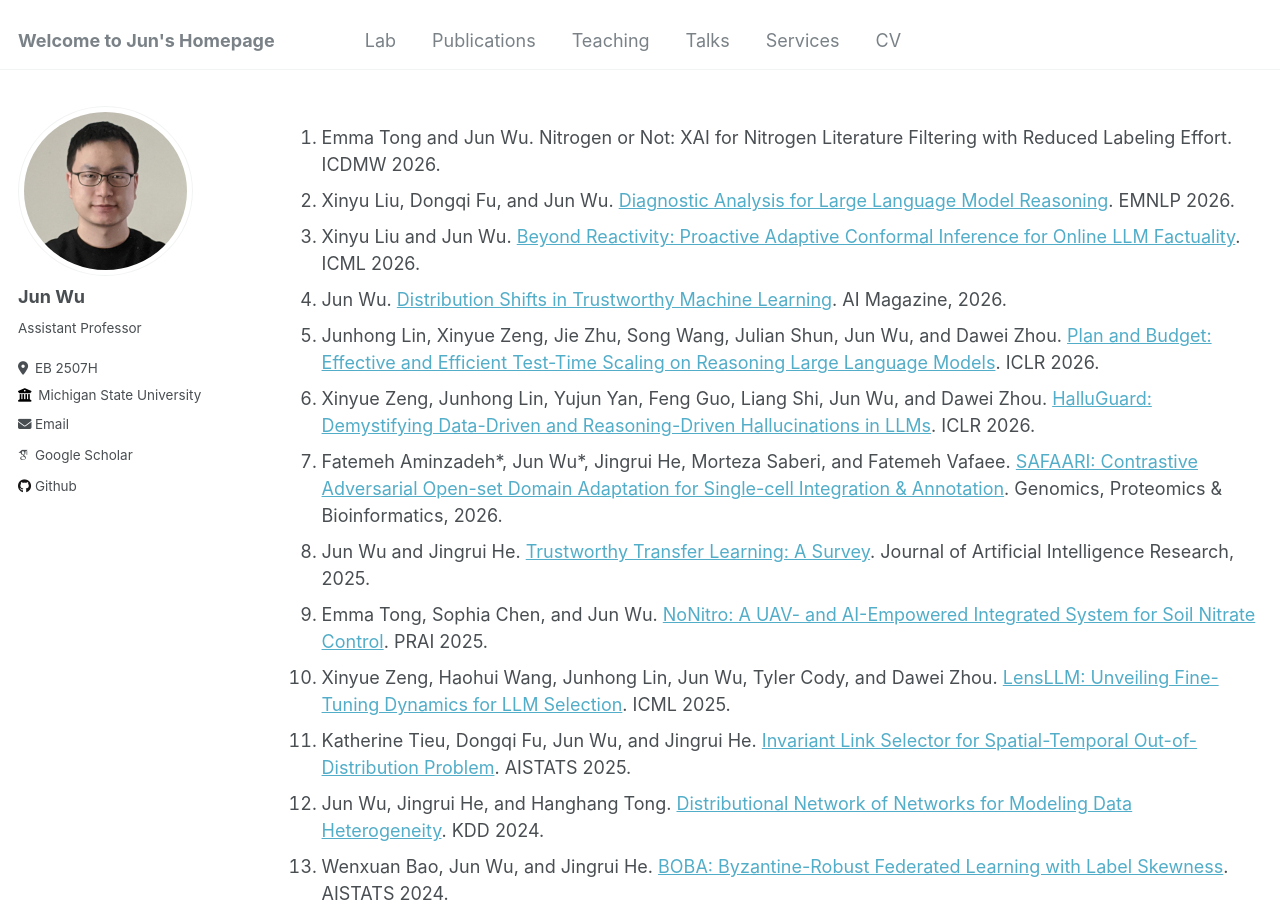
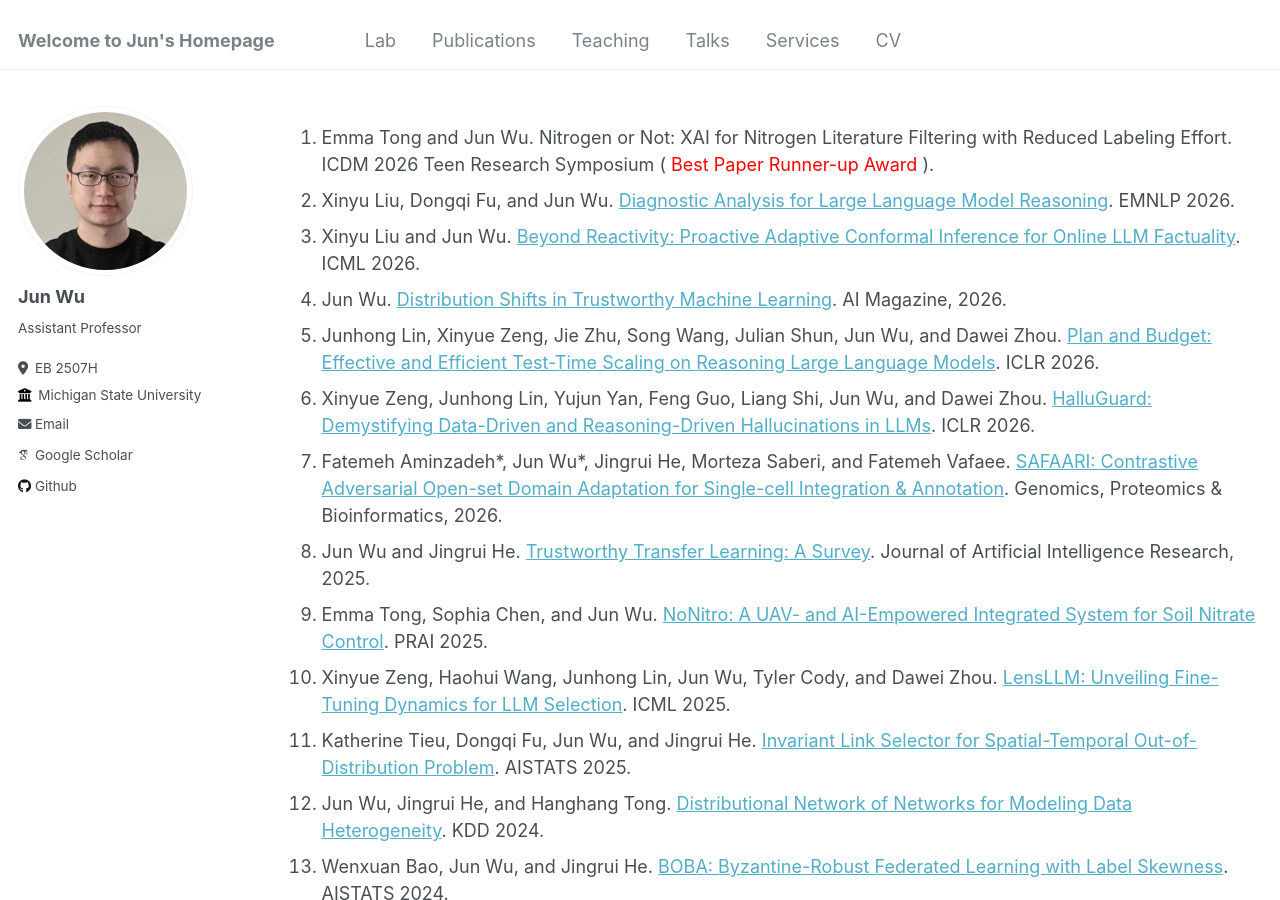
Before and after one commit to junwu6/junwu6.github.io, a Jekyll site: the page built from _pages/full_publications.md, in a window 1280 px wide and 900 px high. Built offline with Jekyll 4.4.1, drawn with Linux system fonts in a browser that asks for light colours; some web fonts are replaced.

Commit message:
Update publication entry for Emma Tong and Jun Wu
Updated publication details for Emma Tong and Jun Wu's paper to include the award information.

```diff
--- a/_pages/full_publications.md
+++ b/_pages/full_publications.md
@@ -5,7 +5,7 @@ permalink: /full_publications/
 author_profile: true
 ---
 
-1. Emma Tong and Jun Wu. Nitrogen or Not: XAI for Nitrogen Literature Filtering with Reduced Labeling Effort. ICDMW 2026.
+1. Emma Tong and Jun Wu. Nitrogen or Not: XAI for Nitrogen Literature Filtering with Reduced Labeling Effort. ICDM 2026 Teen Research Symposium (<span style="color: red;"> Best Paper Runner-up Award </span>).
 1. Xinyu Liu, Dongqi Fu, and Jun Wu. [Diagnostic Analysis for Large Language Model Reasoning](https://arxiv.org/abs/2610.27245). EMNLP 2026.
 1. Xinyu Liu and Jun Wu. [Beyond Reactivity: Proactive Adaptive Conformal Inference for Online LLM Factuality](https://openreview.net/forum?id=3W2IAC4cNh). ICML 2026.
 1. Jun Wu. [Distribution Shifts in Trustworthy Machine Learning](https://onlinelibrary.wiley.com/doi/abs/10.1002/aaai.70057). AI Magazine, 2026.
```
